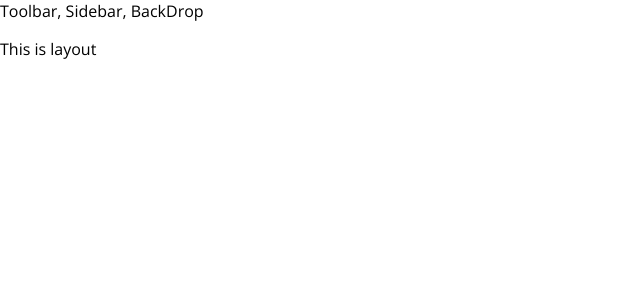
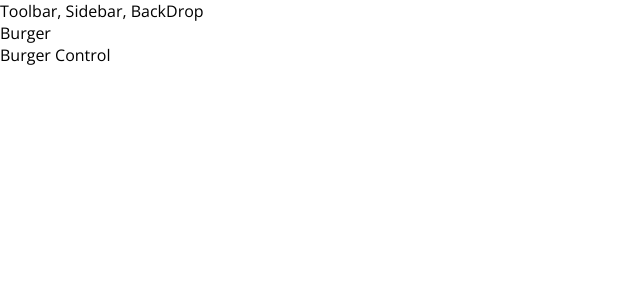
Before and after one commit to Ukuno/burgerapp, a React (Create React App) app: page / in a window 1280 px wide. Shown: the top 300 px of the page, without its empty margins (0-640 px from the left). Built offline with nearby package versions, Linux system fonts and the light colour scheme.

Commit message:
add burgerbuilder container

```diff
--- a/src/App.js
+++ b/src/App.js
@@ -1,12 +1,13 @@
 import React, { Component } from 'react';
 import Layout from './components/Layouts/Layout'
+import BurgerBuilder from './containers/BurgerBuilder/BurgerBuilder'
 
 class App extends Component {
   render() {
     return (
       <div>
        <Layout>
-         <p>This is layout</p>
+          <BurgerBuilder />
        </Layout>
       </div>
     );
--- /dev/null
+++ b/src/containers/BurgerBuilder/BurgerBuilder.js
@@ -0,0 +1,17 @@
+import React, {Component} from 'react';
+import Aux from '../../hoc/Aux/Aux'
+
+class BurgerBuilder extends Component {
+
+    render() {
+        return (
+            <Aux>
+                <div>Burger</div>
+                <div>Burger Control</div>
+            </Aux>
+            );
+    }
+
+}
+
+export default BurgerBuilder;
```
